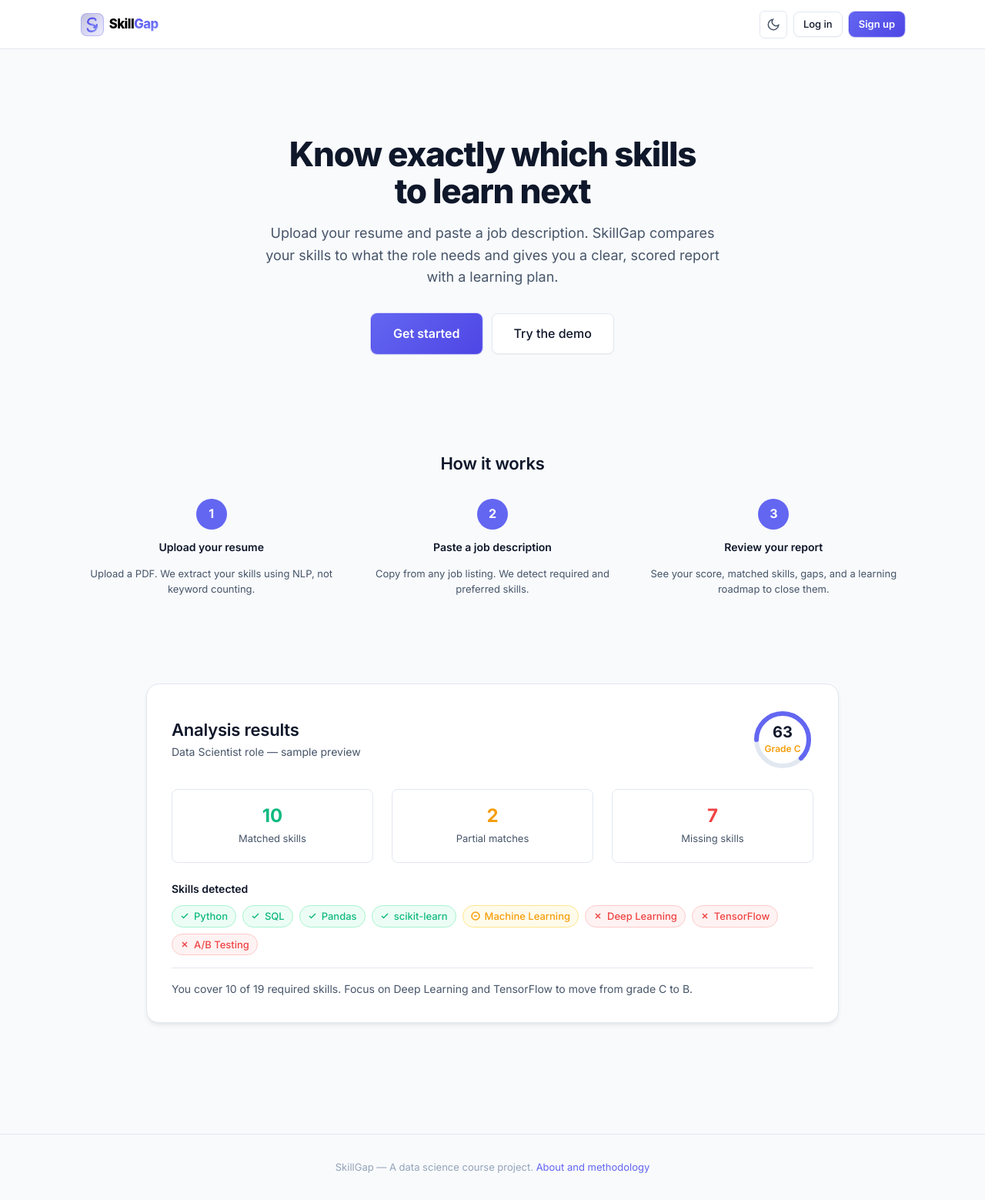
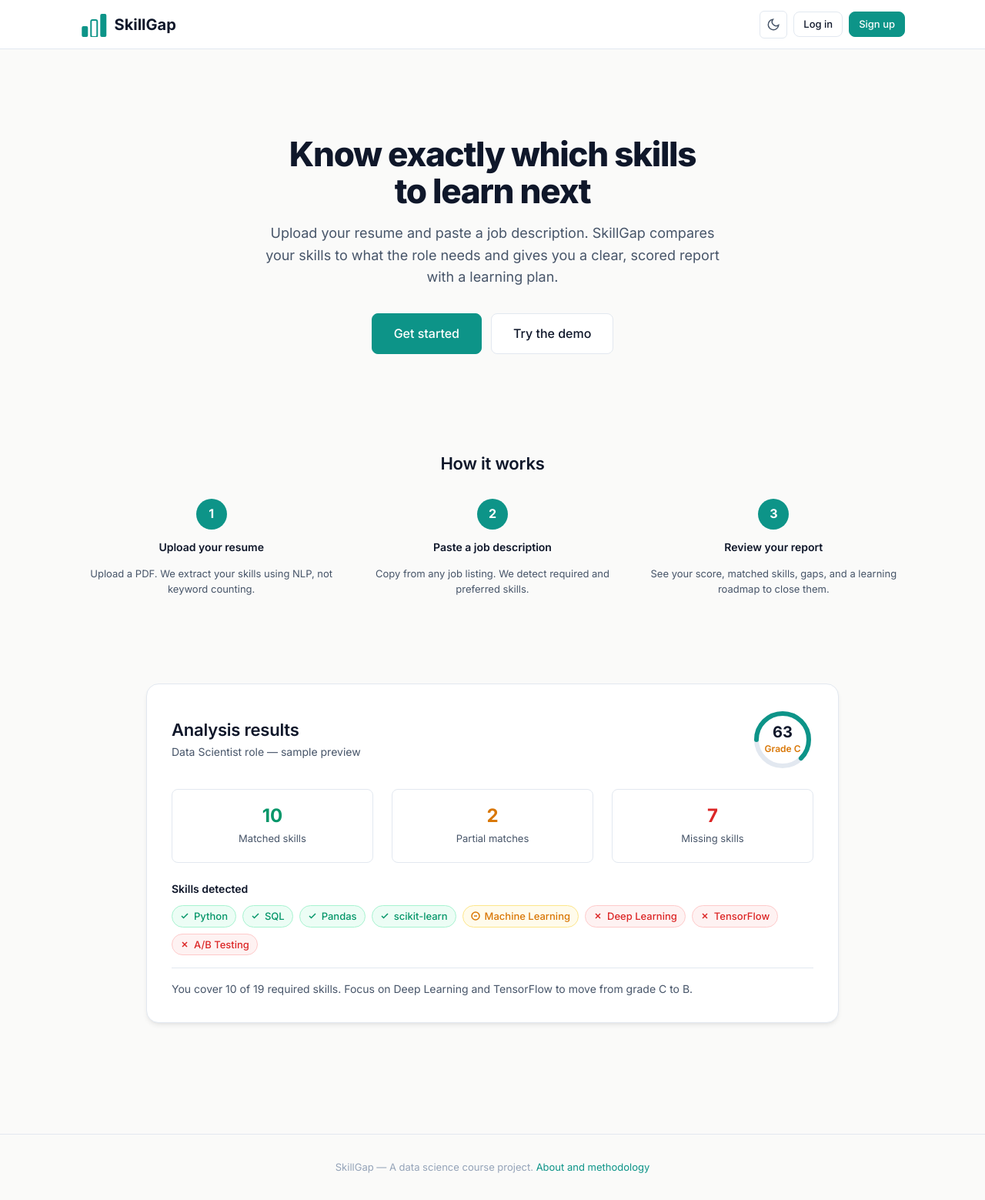
Before and after one commit to aditya705859-creator/skillgap, a FastAPI app: page / in a window 1280 px wide. Shown: the whole page at 77% size. Run offline with FastAPI, Linux system fonts and the light colour scheme.

Commit message:
Revert "feat(theme): refresh brand to Electric Indigo & Slate with interlocking SG monogram logo"
This reverts commit ec2800cf45fad0dd1f12fa425d975f6792790eca.

```diff
--- a/app/static/css/style.css
+++ b/app/static/css/style.css
@@ -1,16 +1,15 @@
 /* SkillGap Design System
-   Theme: Electric Indigo & Slate (Modern SaaS)
-   Based on: Inter font, 8px grid, indigo-violet accents, crisp surfaces */
+   Based on: Inter font, 8px grid, teal accent, warm surfaces */
 
 /* ============ CSS VARIABLES ============ */
 :root {
   /* Surfaces */
-  --bg-primary: #F8FAFC;
-  --bg-secondary: #F1F5F9;
+  --bg-primary: #FAFAF9;
+  --bg-secondary: #F5F5F4;
   --bg-card: #FFFFFF;
   --bg-elevated: #FFFFFF;
   --bg-input: #FFFFFF;
-  --bg-hover: #EEF2FF;
+  --bg-hover: #F0FDFA;
 
   /* Text */
   --text-primary: #0F172A;
@@ -18,32 +17,32 @@
   --text-tertiary: #94A3B8;
   --text-inverse: #FFFFFF;
 
-  /* Accent: Electric Indigo */
-  --accent: #6366F1;
-  --accent-hover: #4F46E5;
-  --accent-light: #EEF2FF;
-  --accent-bg: #F5F3FF;
+  /* Accent */
+  --accent: #0D9488;
+  --accent-hover: #0F766E;
+  --accent-light: #CCFBF1;
+  --accent-bg: #F0FDFA;
 
   /* Status */
-  --matched: #10B981;
+  --matched: #059669;
   --matched-bg: #ECFDF5;
   --matched-border: #A7F3D0;
-  --partial: #F59E0B;
+  --partial: #D97706;
   --partial-bg: #FFFBEB;
   --partial-border: #FDE68A;
-  --missing: #EF4444;
+  --missing: #DC2626;
   --missing-bg: #FEF2F2;
   --missing-border: #FECACA;
 
   /* Borders */
   --border: #E2E8F0;
   --border-hover: #CBD5E1;
-  --border-focus: #6366F1;
+  --border-focus: #0D9488;
 
   /* Shadows */
   --shadow-sm: 0 1px 2px rgba(0,0,0,0.05);
-  --shadow-md: 0 4px 6px -1px rgba(15, 23, 42, 0.07), 0 2px 4px -2px rgba(15, 23, 42, 0.05);
-  --shadow-lg: 0 10px 15px -3px rgba(15, 23, 42, 0.08), 0 4px 6px -4px rgba(15, 23, 42, 0.04);
+  --shadow-md: 0 4px 6px -1px rgba(0,0,0,0.07), 0 2px 4px -2px rgba(0,0,0,0.05);
+  --shadow-lg: 0 10px 15px -3px rgba(0,0,0,0.08), 0 4px 6px -4px rgba(0,0,0,0.04);
 
   /* Spacing */
   --radius-sm: 6px;
@@ -316,39 +315,18 @@ a:hover { color: var(--accent-hover); text-decoration: underline; }
 .btn:focus-visible { outline: 2px solid var(--border-focus); outline-offset: 2px; }
 
 .btn-primary {
-  background: linear-gradient(135deg, var(--accent) 0%, var(--accent-hover) 100%);
+  background: var(--accent);
   color: white;
-  border-color: transparent;
-  box-shadow: 0 1px 2px 0 rgba(0, 0, 0, 0.06), 0 0 0 1px rgba(99, 102, 241, 0.25);
-  font-weight: 600;
+  border-color: var(--accent);
 }
-.btn-primary:hover {
-  background: linear-gradient(135deg, var(--accent-hover) 0%, var(--accent-hover) 100%);
-  box-shadow: 0 4px 14px 0 rgba(99, 102, 241, 0.38);
-  transform: translateY(-1px);
-  color: white;
-}
-.btn-primary:active {
-  transform: translateY(0);
-  box-shadow: 0 1px 2px 0 rgba(0, 0, 0, 0.05);
-}
+.btn-primary:hover { background: var(--accent-hover); border-color: var(--accent-hover); color: white; }
 
 .btn-secondary {
   background: var(--bg-card);
   color: var(--text-primary);
   border-color: var(--border);
-  box-shadow: 0 1px 2px 0 rgba(0, 0, 0, 0.04);
 }
-.btn-secondary:hover {
-  background: var(--bg-secondary);
-  border-color: var(--border-hover);
-  color: var(--text-primary);
-  box-shadow: 0 2px 5px 0 rgba(0, 0, 0, 0.06);
-  transform: translateY(-1px);
-}
-.btn-secondary:active {
-  transform: translateY(0);
-}
+.btn-secondary:hover { background: var(--bg-secondary); border-color: var(--border-hover); color: var(--text-primary); }
 
 .btn-ghost {
   background: transparent;
--- a/app/templates/base.html
+++ b/app/templates/base.html
@@ -22,7 +22,12 @@
     <div class="container">
       <div class="flex items-center gap-16">
         <a href="/dashboard" class="nav-brand">
-          <img src="/static/logo.svg" alt="SkillGap" height="32" style="height:32px;width:auto">
+          <svg viewBox="0 0 36 32" width="32" height="28" fill="none" xmlns="http://www.w3.org/2000/svg">
+            <rect x="2" y="18" width="8" height="14" rx="2" fill="var(--accent)"/>
+            <rect x="14" y="10" width="8" height="22" rx="2" stroke="var(--accent)" stroke-width="2" fill="none"/>
+            <rect x="26" y="2" width="8" height="30" rx="2" fill="var(--accent)"/>
+          </svg>
+          <span>SkillGap</span>
         </a>
         <div class="nav-links">
           <a href="/dashboard" class="nav-link {% if active_page == 'dashboard' %}active{% endif %}">Dashboard</a>
--- a/app/templates/landing.html
+++ b/app/templates/landing.html
@@ -5,7 +5,12 @@
 <nav class="navbar">
   <div class="container">
     <a href="/" class="nav-brand">
-      <img src="/static/logo.svg" alt="SkillGap" height="32" style="height:32px;width:auto">
+      <svg viewBox="0 0 36 32" width="32" height="28" fill="none" xmlns="http://www.w3.org/2000/svg">
+        <rect x="2" y="18" width="8" height="14" rx="2" fill="var(--accent)"/>
+        <rect x="14" y="10" width="8" height="22" rx="2" stroke="var(--accent)" stroke-width="2" fill="none"/>
+        <rect x="26" y="2" width="8" height="30" rx="2" fill="var(--accent)"/>
+      </svg>
+      <span>SkillGap</span>
     </a>
     <div class="nav-right">
       <button class="theme-toggle" onclick="toggleTheme()" aria-label="Toggle theme">
--- a/app/templates/market.html
+++ b/app/templates/market.html
@@ -141,7 +141,7 @@ document.addEventListener('DOMContentLoaded', function() {
 
   // 3. PCA + KMeans Scatter Plot
   if (pcaData && pcaData.roles && pcaData.roles.length > 0) {
-    var clusterColors = ['#6366F1', '#0284C7', '#7C3AED', '#D97706', '#E11D48'];
+    var clusterColors = ['#0D9488', '#0284C7', '#7C3AED', '#D97706', '#E11D48'];
     var traces = [];
 
     // Group points by cluster
```
Also changed, not shown: other parts of app/static/css/style.css (+18 -18 lines), app/services/report.py (+11 -11 lines), app/templates/auth/login.html (+7 -2 lines), app/templates/auth/signup.html (+7 -2 lines), app/templates/error.html (+6 -1 lines), app/static/favicon.svg, app/static/logo.svg.
